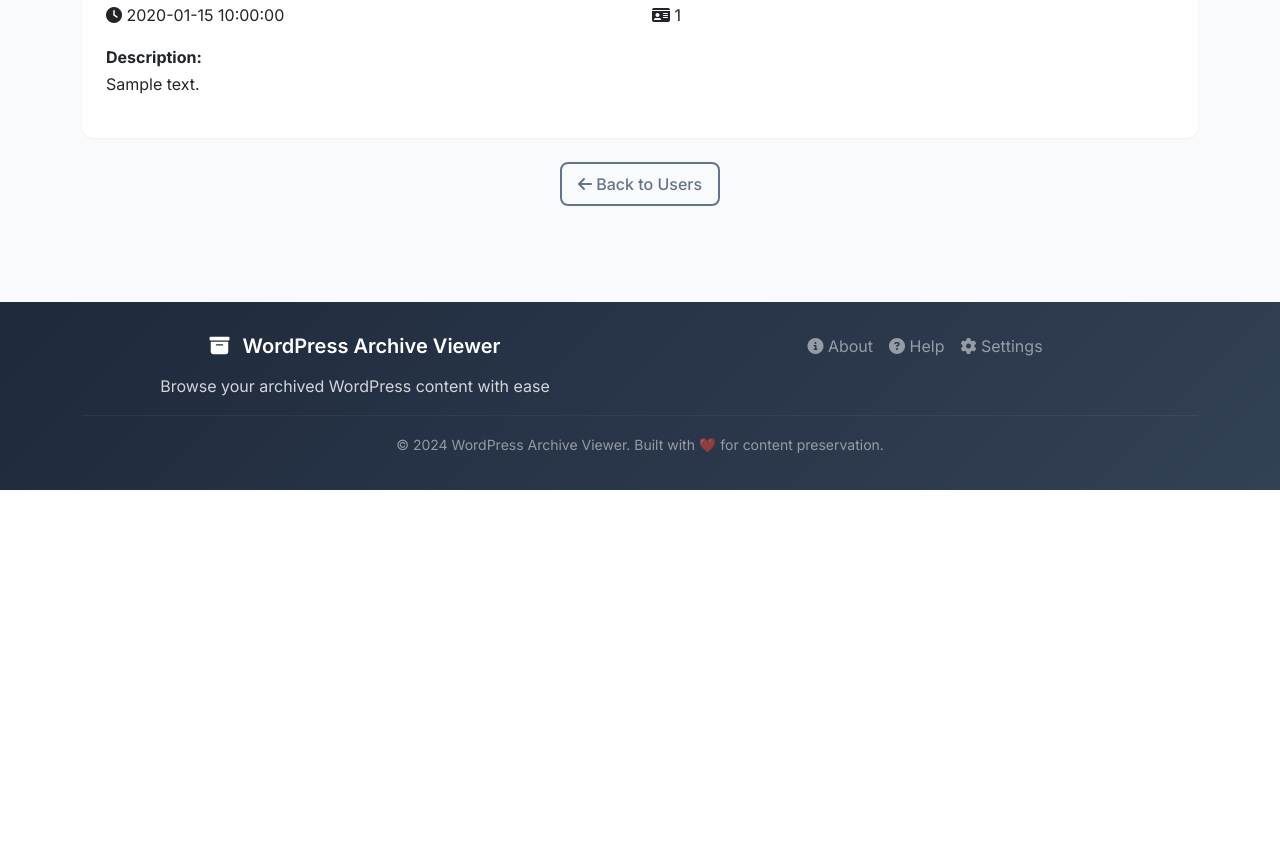
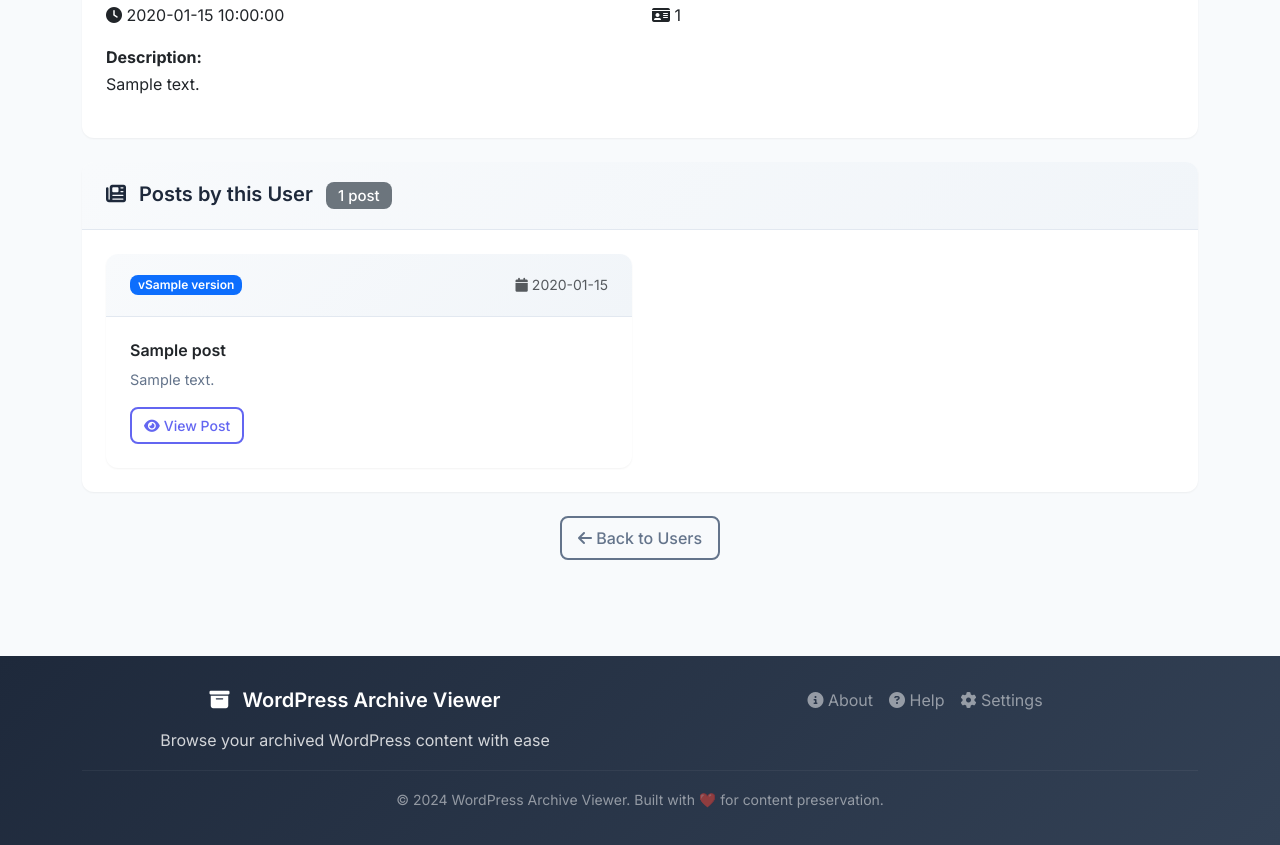
Before and after one commit to otuva/wordpress-archiver, a Flask app: template src/wordpress_archiver/templates/user_detail.html in a window 1280 px wide. Shown: the part 503-1348 px from the top of the page. Before the commit the page ends 993 px from the top, so only its background shows below. Run offline with Flask 2, Linux system fonts and the light colour scheme; the template is opened without the code that fills it: most values are stand-ins (such as "Sample title", 1, 10 or a date in 2020).

Commit message:
Add pagination and author post listing to user detail view

```diff
--- a/src/wordpress_archiver/database.py
+++ b/src/wordpress_archiver/database.py
@@ -691,6 +691,55 @@ class DatabaseManager:
         total_pages = (total_posts + per_page - 1) // per_page
         return posts, total_posts, total_pages
 
+    def get_posts_by_author(self, author_id: int, page: int = 1, per_page: int = 10) -> tuple:
+        """
+        Get posts for a specific author with pagination.
+
+        Args:
+            author_id: WordPress author/user ID
+            page: Page number (1-based)
+            per_page: Number of posts per page
+
+        Returns:
+            Tuple of (posts_list, total_count, total_pages)
+        """
+        offset = (page - 1) * per_page
+
+        with self.get_connection() as conn:
+            cursor = conn.cursor()
+
+            # Get total count of posts by this author
+            cursor.execute('''
+                SELECT COUNT(*)
+                FROM posts
+                WHERE author_id = ?
+                AND version = (
+                    SELECT MAX(version) FROM posts WHERE wp_id = posts.wp_id
+                )
+            ''', (author_id,))
+            total_posts = cursor.fetchone()[0]
+
+            # Get posts for current page with author names
+            cursor.execute('''
+                SELECT p.wp_id, p.title, p.excerpt, p.author_id,
+                       p.date_created, p.date_modified, p.status, p.version, p.created_at,
+                       COALESCE(u.name, 'Unknown') as author_name
+                FROM posts p
+                LEFT JOIN users u ON p.author_id = u.wp_id AND u.version = (
+                    SELECT MAX(version) FROM users WHERE wp_id = u.wp_id
+                )
+                WHERE p.author_id = ?
+                AND p.version = (
+                    SELECT MAX(version) FROM posts WHERE wp_id = p.wp_id
+                )
+                ORDER BY p.date_created DESC
+                LIMIT ? OFFSET ?
+            ''', (author_id, per_page, offset))
+            posts = cursor.fetchall()
+
+        total_pages = (total_posts + per_page - 1) // per_page
+        return posts, total_posts, total_pages
+
     # =============================================================================
     # SESSION MANAGEMENT
     # =============================================================================
--- a/src/wordpress_archiver/templates/user_detail.html
+++ b/src/wordpress_archiver/templates/user_detail.html
@@ -159,6 +159,96 @@
     </div>
 </div>
 
+<!-- Posts by this User -->
+<div class="row mt-4">
+    <div class="col-12">
+        <div class="card">
+            <div class="card-header">
+                <h5 class="mb-0">
+                    <i class="fas fa-newspaper me-2"></i> Posts by this User
+                    <span class="badge bg-secondary ms-2">{{ total_posts }} post{{ 's' if total_posts != 1 else '' }}</span>
+                </h5>
+            </div>
+            <div class="card-body">
+                {% if posts %}
+                <div class="row g-3">
+                    {% for post in posts %}
+                    <div class="col-md-6">
+                        <div class="card h-100 post-card">
+                            <div class="card-header d-flex justify-content-between align-items-center">
+                                <div class="d-flex align-items-center gap-2">
+                                    <span class="badge bg-primary version-badge">v{{ post.version }}</span>
+                                </div>
+                                <small class="text-muted">
+                                    <i class="fas fa-calendar me-1"></i>{{ post.date_created[:10] }}
+                                </small>
+                            </div>
+                            <div class="card-body d-flex flex-column">
+                                <h6 class="card-title mb-2">
+                                    <a href="{{ url_for('post_detail', wp_id=post.wp_id) }}" class="text-decoration-none text-dark">
+                                        {{ (post.title or 'Untitled') | render_html }}
+                                    </a>
+                                </h6>
+                                {% if post.excerpt %}
+                                <p class="card-text content-preview flex-grow-1 small">{{ post.excerpt | render_html }}</p>
+                                {% endif %}
+                                <div class="mt-auto">
+                                    <a href="{{ url_for('post_detail', wp_id=post.wp_id) }}" class="btn btn-outline-primary btn-sm">
+                                        <i class="fas fa-eye me-1"></i>View Post
+                                    </a>
+                                </div>
+                            </div>
+                        </div>
+                    </div>
+                    {% endfor %}
+                </div>
+
+                <!-- Pagination -->
+                {% if total_pages > 1 %}
+                <nav aria-label="Posts pagination" class="mt-4">
+                    <ul class="pagination justify-content-center">
+                        {% if page > 1 %}
+                        <li class="page-item">
+                            <a class="page-link" href="{{ url_for('user_detail', wp_id=user_versions[0].wp_id, page=page-1) }}">
+                                <i class="fas fa-chevron-left me-1"></i> Previous
+                            </a>
+                        </li>
+                        {% endif %}
+
+                        {% for p in range(1, total_pages + 1) %}
+                            {% if p == page %}
+                            <li class="page-item active">
+                                <span class="page-link">{{ p }}</span>
+                            </li>
+                            {% elif p <= page + 2 and p >= page - 2 %}
+                            <li class="page-item">
+                                <a class="page-link" href="{{ url_for('user_detail', wp_id=user_versions[0].wp_id, page=p) }}">{{ p }}</a>
+                            </li>
+                            {% endif %}
+                        {% endfor %}
+
+                        {% if page < total_pages %}
+                        <li class="page-item">
+                            <a class="page-link" href="{{ url_for('user_detail', wp_id=user_versions[0].wp_id, page=page+1) }}">
+                                Next <i class="fas fa-chevron-right ms-1"></i>
+                            </a>
+                        </li>
+                        {% endif %}
+                    </ul>
+                </nav>
+                {% endif %}
+
+                {% else %}
+                <div class="text-center py-4">
+                    <i class="fas fa-newspaper fa-3x text-muted mb-3"></i>
+                    <p class="text-muted mb-0">No posts found by this user.</p>
+                </div>
+                {% endif %}
+            </div>
+        </div>
+    </div>
+</div>
+
 <div class="row mt-4">
     <div class="col-12 text-center">
         <a href="{{ url_for('users') }}" class="btn btn-outline-secondary">
--- a/src/wordpress_archiver/web_app.py
+++ b/src/wordpress_archiver/web_app.py
@@ -266,11 +266,14 @@ def users():
 @app.route('/users/<int:wp_id>')
 def user_detail(wp_id):
     """
-    Show detailed view of a specific user.
+    Show detailed view of a specific user with their posts.
 
     Args:
         wp_id: WordPress user ID
     """
+    page = request.args.get('page', 1, type=int)
+    per_page = app.config['POSTS_PER_PAGE']
+
     db = get_db_manager()
     user_versions = db.get_content_versions('users', wp_id)
 
@@ -291,7 +294,15 @@ def user_detail(wp_id):
                 # If parsing fails, keep as is
                 pass
 
-    return render_template('user_detail.html', user_versions=user_versions)
+    # Get posts by this author
+    posts, total_posts, total_pages = db.get_posts_by_author(wp_id, page, per_page)
+
+    return render_template('user_detail.html',
+                         user_versions=user_versions,
+                         posts=posts,
+                         page=page,
+                         total_pages=total_pages,
+                         total_posts=total_posts)
 
 
 @app.route('/categories')
```
Also changed, not shown: src/wordpress_archiver/templates/post_detail.html (+7 -1 lines), src/wordpress_archiver/templates/posts.html (+8 -1 lines).
